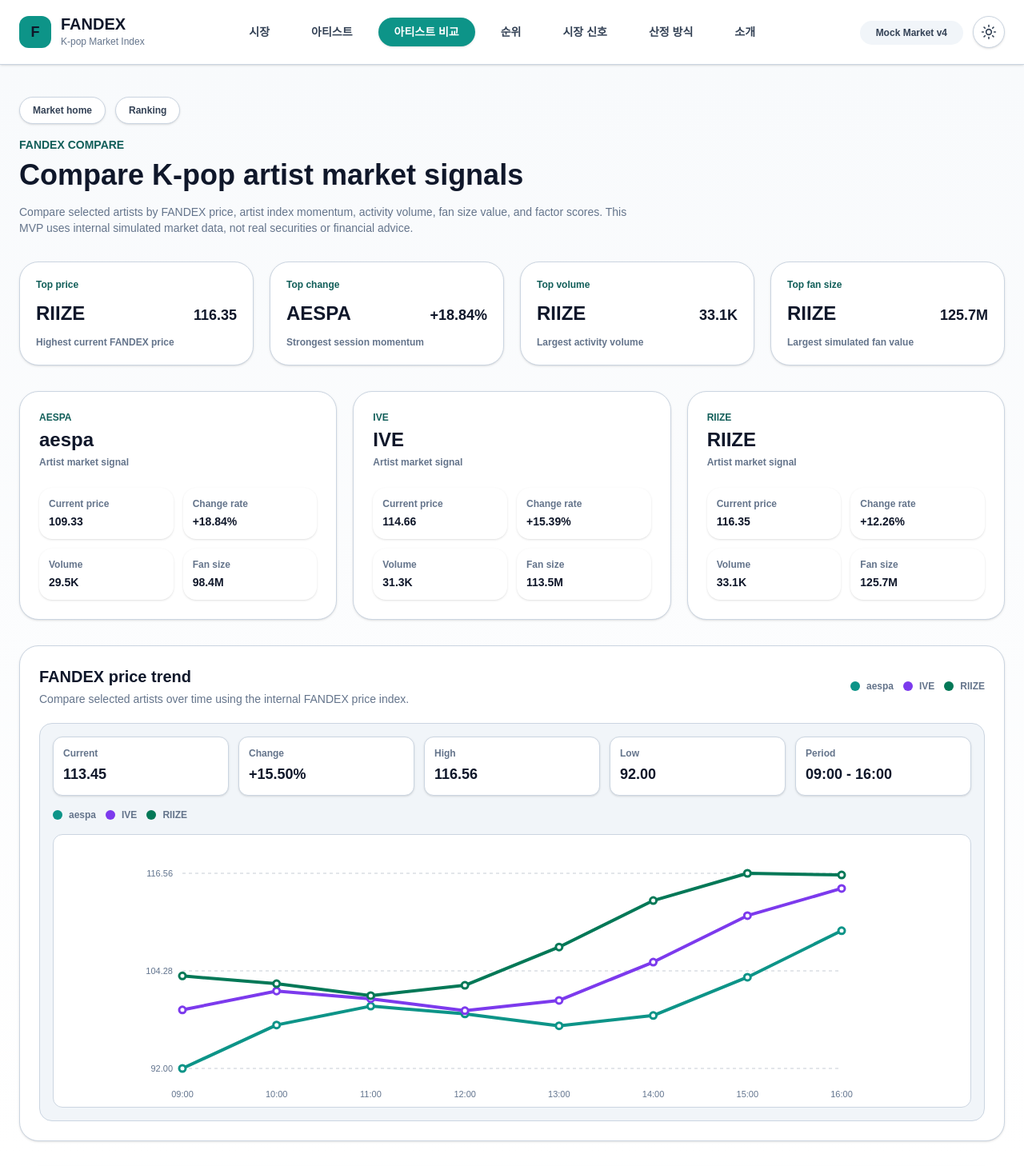
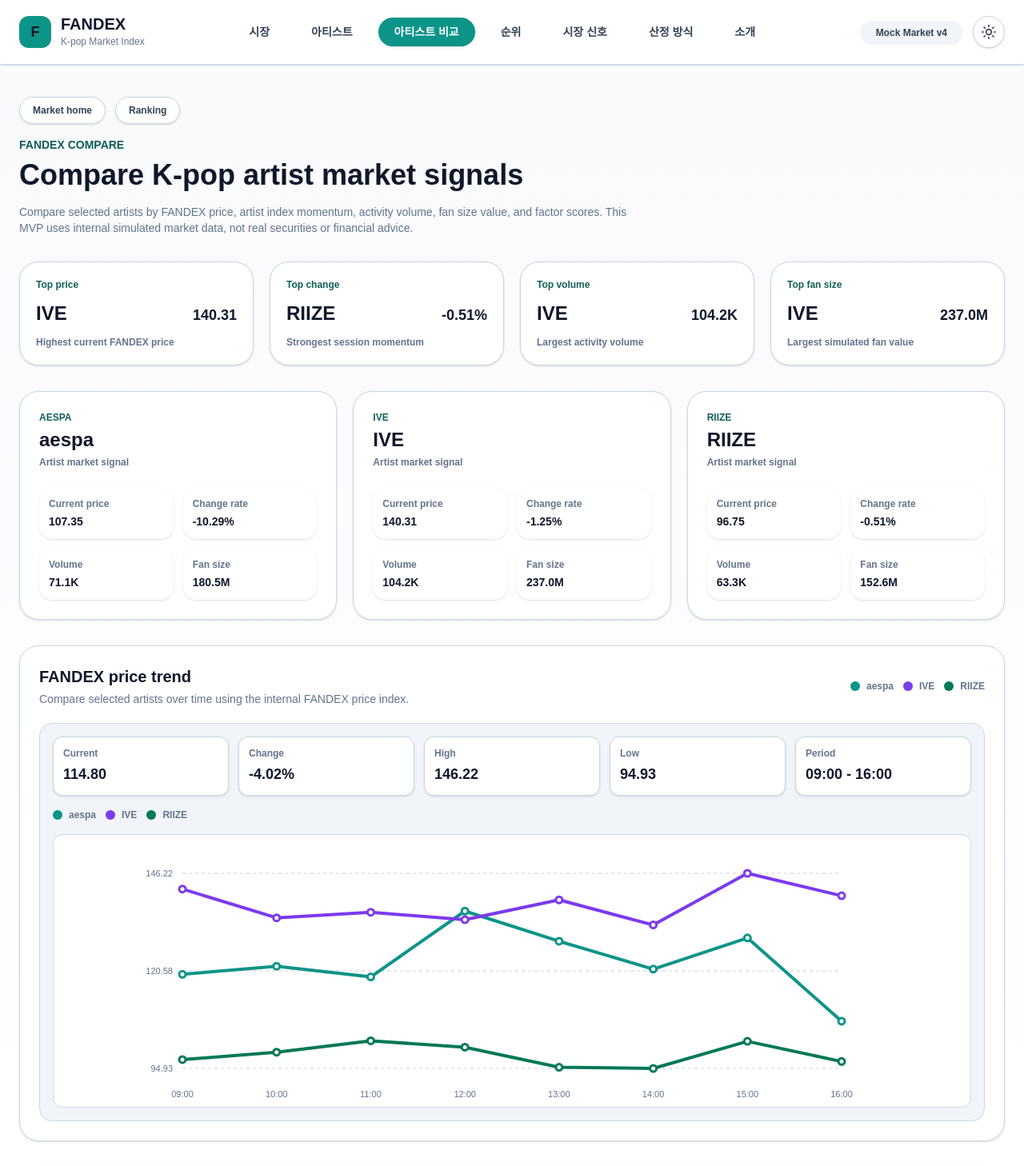
Before and after one commit to kpopmaker/fandex, a Next.js app: page /compare in a window 1280 px wide. Shown: the top 1458 px of the page at 80% size. Built offline with nearby package versions, Linux system fonts and the light colour scheme.

Commit message:
feat: support v4-only artists in compare query

```diff
--- a/app/compare/page.tsx
+++ b/app/compare/page.tsx
@@ -3,7 +3,9 @@ import Link from 'next/link';
 import ComparePriceChart from '../components/v3/ComparePriceChart';
 
 import { artistUniverse, getArtistV3ById } from '../data/v3/artistUniverse';
-import { factorDefinitionsV3, getArtistPriceHistory } from '../data/v3/mockData';
+import { getArtistV4ById } from '../data/v4/artistUniverse';
+import { factorDefinitionsV3 } from '../data/v3/mockData';
+import { getArtistPriceHistoryV4Compatible } from '../data/v4/scoring/compatibleHistory';
 
 const defaultArtistIds = ['aespa', 'ive', 'riize'];
 
@@ -13,10 +15,17 @@ type ComparePageProps = {
   }>;
 };
 
+type CompareArtistViewModel = {
+  id: string;
+  ticker: string;
+  nameKo: string;
+  nameEn: string;
+};
+
 type CompareRow = {
-  artist: NonNullable<ReturnType<typeof getArtistV3ById>>;
-  history: ReturnType<typeof getArtistPriceHistory>;
-  latest: ReturnType<typeof getArtistPriceHistory>[number];
+  artist: CompareArtistViewModel;
+  history: ReturnType<typeof getArtistPriceHistoryV4Compatible>;
+  latest: ReturnType<typeof getArtistPriceHistoryV4Compatible>[number];
   changeRate: number;
   isUp: boolean;
 };
@@ -67,6 +76,34 @@ function createCompareHref(ids: string[]): string {
   return `/compare?artists=${uniqueIds.join(',')}`;
 }
 
+function getCompareArtistViewModel(
+  artistId: string
+): CompareArtistViewModel | undefined {
+  const artistV3 = getArtistV3ById(artistId);
+
+  if (artistV3) {
+    return {
+      id: artistV3.id,
+      ticker: artistV3.ticker,
+      nameKo: artistV3.nameKo,
+      nameEn: artistV3.nameEn,
+    };
+  }
+
+  const artistV4 = getArtistV4ById(artistId);
+
+  if (!artistV4) {
+    return undefined;
+  }
+
+  return {
+    id: artistV4.id,
+    ticker: artistV4.ticker,
+    nameKo: artistV4.nameKo,
+    nameEn: artistV4.nameEn,
+  };
+}
+
 function getLeader(
   rows: CompareRow[],
   selectValue: (row: CompareRow) => number
@@ -99,13 +136,13 @@ export default async function ComparePage({ searchParams }: ComparePageProps) {
 
   const compareRows: CompareRow[] = selectedIds
     .map((id) => {
-      const artist = getArtistV3ById(id);
+      const artist = getCompareArtistViewModel(id);
 
       if (!artist) {
         return null;
       }
 
-      const history = getArtistPriceHistory(artist.id);
+      const history = getArtistPriceHistoryV4Compatible(artist.id);
       const first = history[0];
       const latest = history[history.length - 1];
 
```
